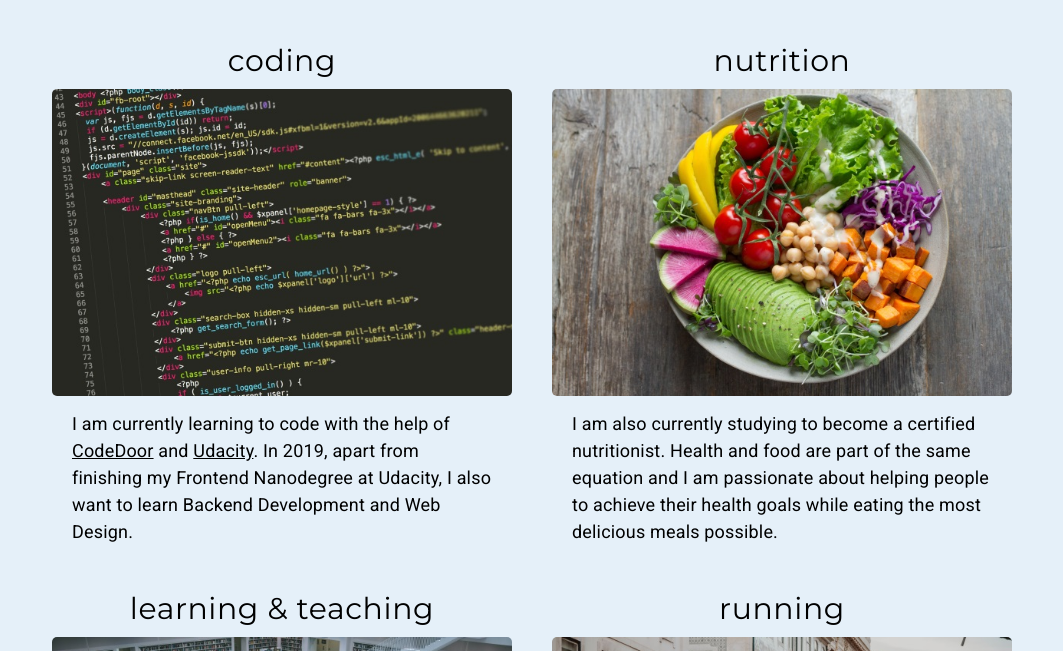
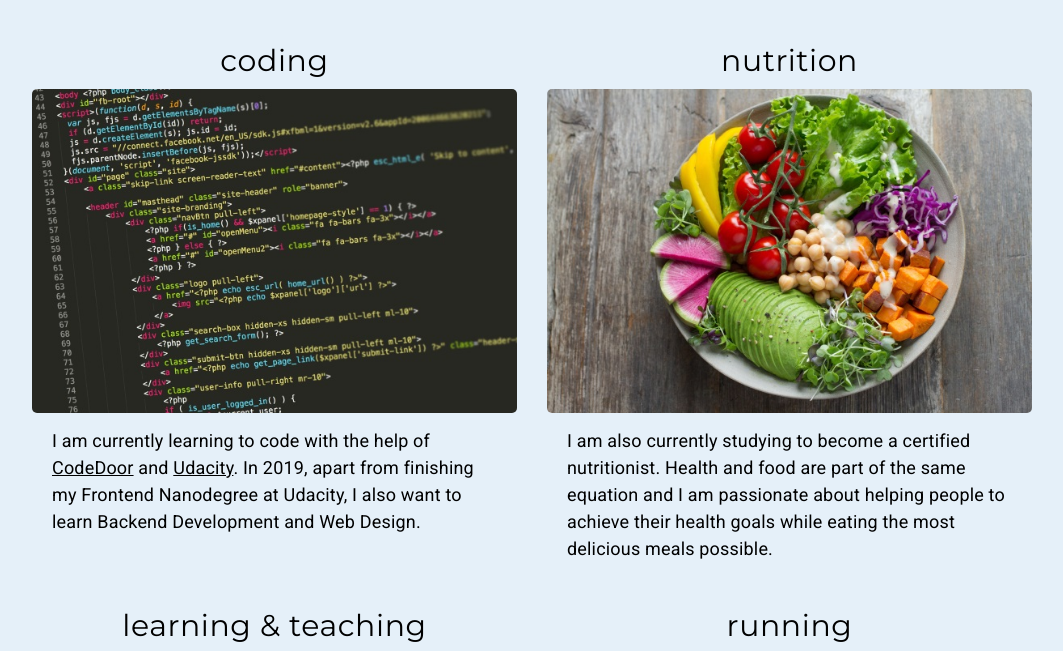
Before and after one commit to solcr7/portfolio_udacity, a plain HTML site: page index.html in a window 1280 px wide. Shown: the part 684-1335 px from the top of the page, without its empty margins (108-1171 px from the left). Drawn offline with Linux system fonts and the light colour scheme.

Commit message:
tiny details

```diff
--- a/responsive.css
+++ b/responsive.css
@@ -3,12 +3,19 @@
     .projects_wrapper_1, .projects_wrapper_2 {
         display: flex;
        width: 100%;
-}
+    }
 
     .projects {
         width: 50%;
-        margin: 0px 20px;
-        }
+    }
+
+    .projects:first-child {
+        margin-right: 15px;
+     }
+
+    .projects:last-child {
+        margin-left: 15px;
+    }
 
     #name_title {
         font-size: 40px;
@@ -36,7 +43,7 @@
     }
 
     .project_img {
-    border-radius: 5px;
+        border-radius: 5px;
     }
 }
 
```
